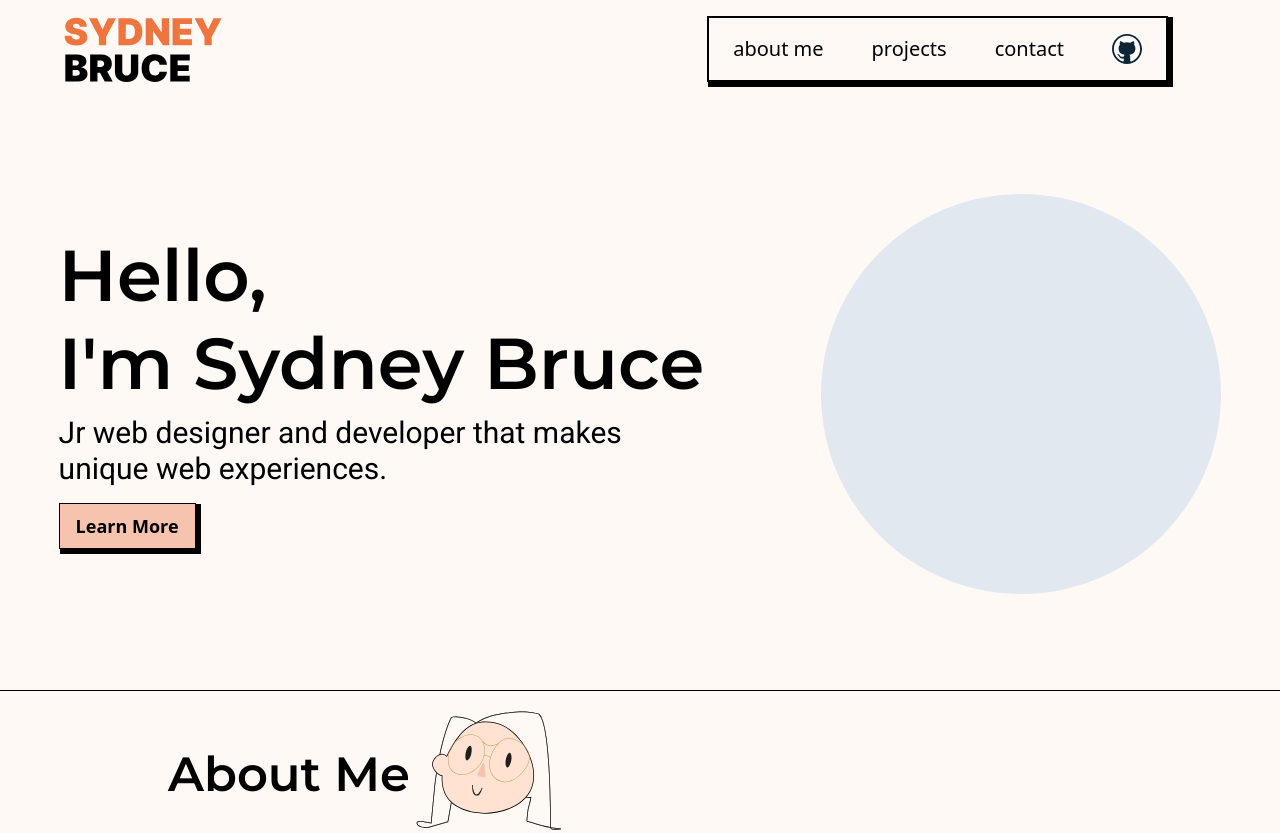
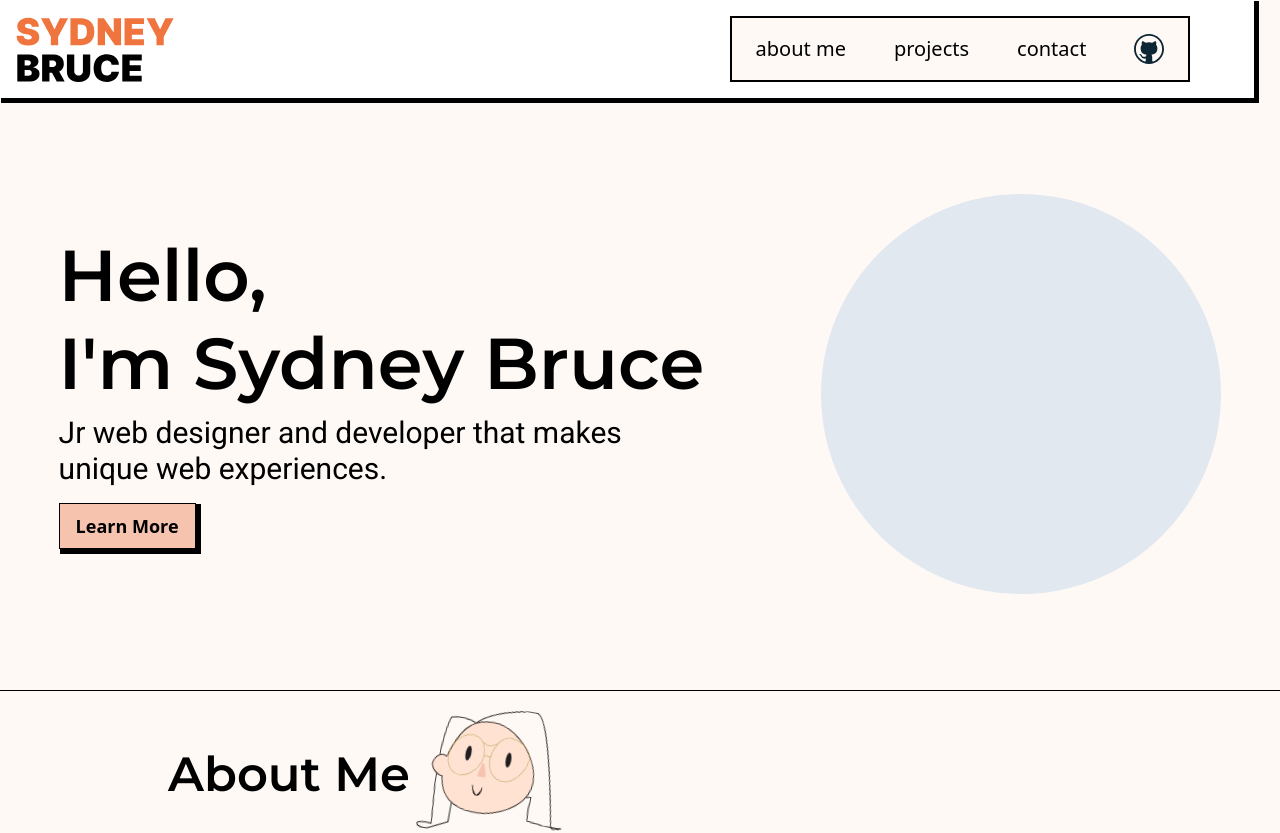
Before and after one commit to sydneyYYC/portfolio-2024, a SvelteKit app: page / in a window 1280 px wide. Shown: the top 833 px of the page. Built offline with nearby package versions, Linux system fonts and the light colour scheme; a web font is replaced by a local one.

Commit message:
added navbar style and sticky

```diff
--- a/src/lib/NavBar.svelte
+++ b/src/lib/NavBar.svelte
@@ -1,4 +1,6 @@
 <script>
+	import { animate } from "motion";
+
   export let navItems = [
     {name: "about me", href:"#about"},
     {name: "projects", href: "#projects"},
@@ -6,7 +8,7 @@
   ];
 
 </script>
-<header class=" max-w-max border-2 border-black flex g-4 items-center self-center m-4 drop-shadow-flat mr-[4rem]">
+<header class=" z-10 max-w-max border-2 border-black flex g-4 items-center self-center m-4 drop-shadow-flat mr-[4rem] bg-[#FEF9F5]">
   <ul class="flex justify-around item-center">
     {#each navItems as {name , href}}
       <a href={href}><li class="p-2 m-2 px-4 text-xl">{name}</li></a>
@@ -18,10 +20,10 @@
 </header>
 
 <style>
-  header {
+  /* header {
     -webkit-box-shadow: 3px 3px 0px 2px #000000;
     box-shadow: 3px 3px 0px 2px #000000;
-  }
+  } */
 
   /* hover animation for nav links */
   a:hover {
@@ -41,5 +43,6 @@
   @keyframes hover {
   from {background-color: #FEF9F5;}
   to {background-color: #F6C3AE;}
+
 }
 </style>
--- a/src/lib/Workcard.svelte
+++ b/src/lib/Workcard.svelte
@@ -7,7 +7,7 @@
 
 <aside id="card-work" class="min-w-screen grid grid-cols-12 grid-rows-2">
   <!-- TODO: ADD PROJECT -->
-  <div class="border-[1.5px] bg-white border-black w-[20rem] flex flex-col z-10 col-start-2 col-span-3 row-start-1 row-span-2 self-center">
+  <div class="border-[1.5px] bg-white border-black w-[20rem] flex flex-col z-10 col-start-2 col-span-4 row-start-1 row-span-2 self-center">
     <h5 class="text-2xl border-b-[1px] border-black m-4 p-2 mt-[2rem]">{projectTitle}</h5>
     <p class="mt-4 mx-4 text-lg">{description}</p>
     <button class="border-[1px] border-black max-w-max self-center m-2 p-4 mb-4 hover:bg-pupink text-lg font-semibold">See More</button>
--- a/src/routes/+layout.svelte
+++ b/src/routes/+layout.svelte
@@ -8,13 +8,14 @@
 	<link href="https://fonts.googleapis.com/css2?family=M+PLUS+Code+Latin:wght@600;700&family=Montserrat:ital,wght@0,600;1,500;1,700&family=Roboto:wght@300;400&display=swap" rel="stylesheet">
 </svelte:head>
 
+<!-- <div class="m-auto bg-[#FEF9F5] max-h-min max-w-max z-10"><NavBar></NavBar></div> -->
 <main class="flex flex-col">
-		<header class="flex justify-between items-center mx-12">
-			<div>
-				<img src="./assets/SYDNEY-BRUCE.svg" alt="sydney bruce wordmark" class="w-auto h-[65px] m-4">
-			</div>
+	<header class="flex justify-between items-center sticky top-0 bg-white max-w-[98vw]">
+		<div>
+			<img src="./assets/SYDNEY-BRUCE.svg" alt="sydney bruce wordmark" class="w-auto h-[65px] m-4">
+		</div>
 		<div class="flex items-center justify-between">
-			<NavBar></NavBar>
+			<NavBar />
 		</div>
 	</header>
 <slot />
@@ -27,4 +28,8 @@
 		background-color: #FEF9F5;
 	}
 
+	header {
+		-webkit-box-shadow: 3px 3px 0px 2px #000000;
+    box-shadow: 3px 3px 0px 2px #000000;
+	}
 </style>
--- a/src/routes/+page.svelte
+++ b/src/routes/+page.svelte
@@ -43,13 +43,13 @@
   </div>
 </div>
   <!-- about me section -->
-<section class="border-y-[1.5px] border-black pb-[5rem]">
+<section class="border-y-[1.5px] border-black pb-[5rem]" id="about">
   <div class="flex g-2 items-center mt-4">
     <h2 class="text-5xl p-2 ml-[10rem] mr-2">About Me</h2>
     <img id = "box" src="./assets/self.svg" alt = "hand drawn self portrait" class="w-[9rem] h-auto">
     <!-- <img id="box" src="./assets/hand.svg" alt="drawing of hand" class="w-[5rem] h-auto"> -->
   </div>
-  <div class="mx-[10rem] py-2 my-4 text-xl min-w-[40ch]" id="about">
+  <div class="mx-[10rem] py-2 my-4 text-xl min-w-[40ch]">
     <p class="mb-4">
       I am a designer and web developer based in Calgary, AB.
       Three years ago I moved to Calgary from Ontario for my BFA at Alberta University of the Arts.
```
